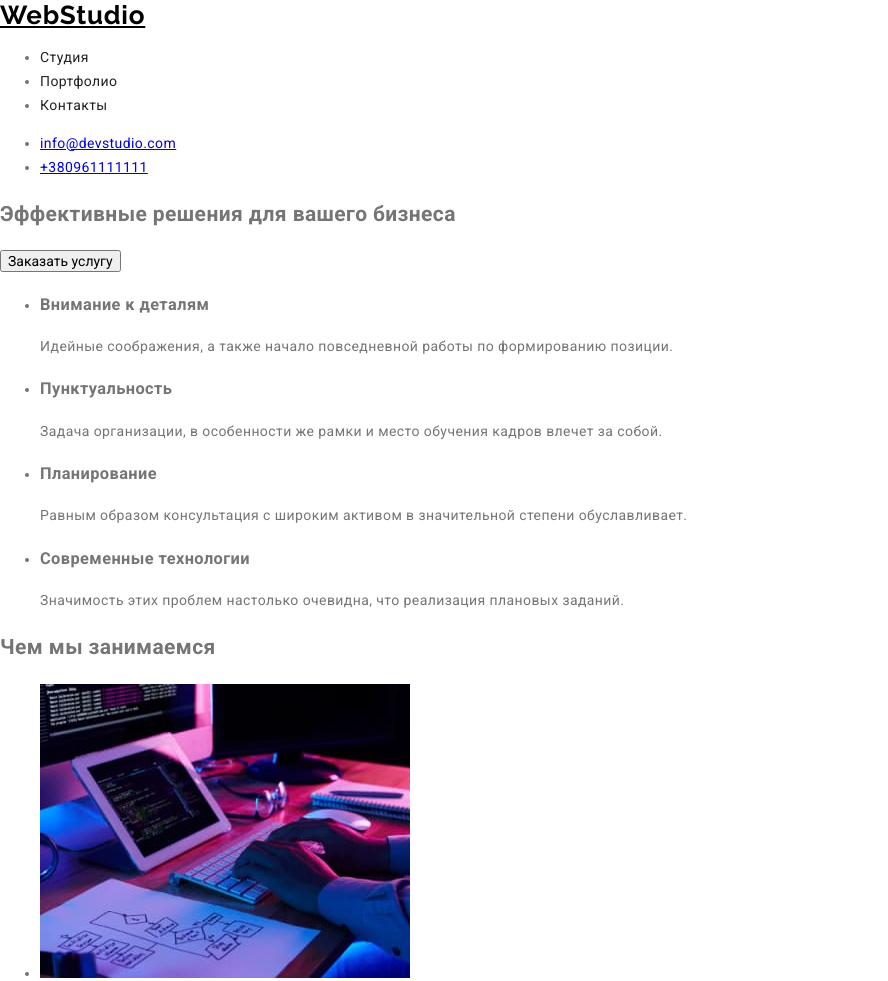
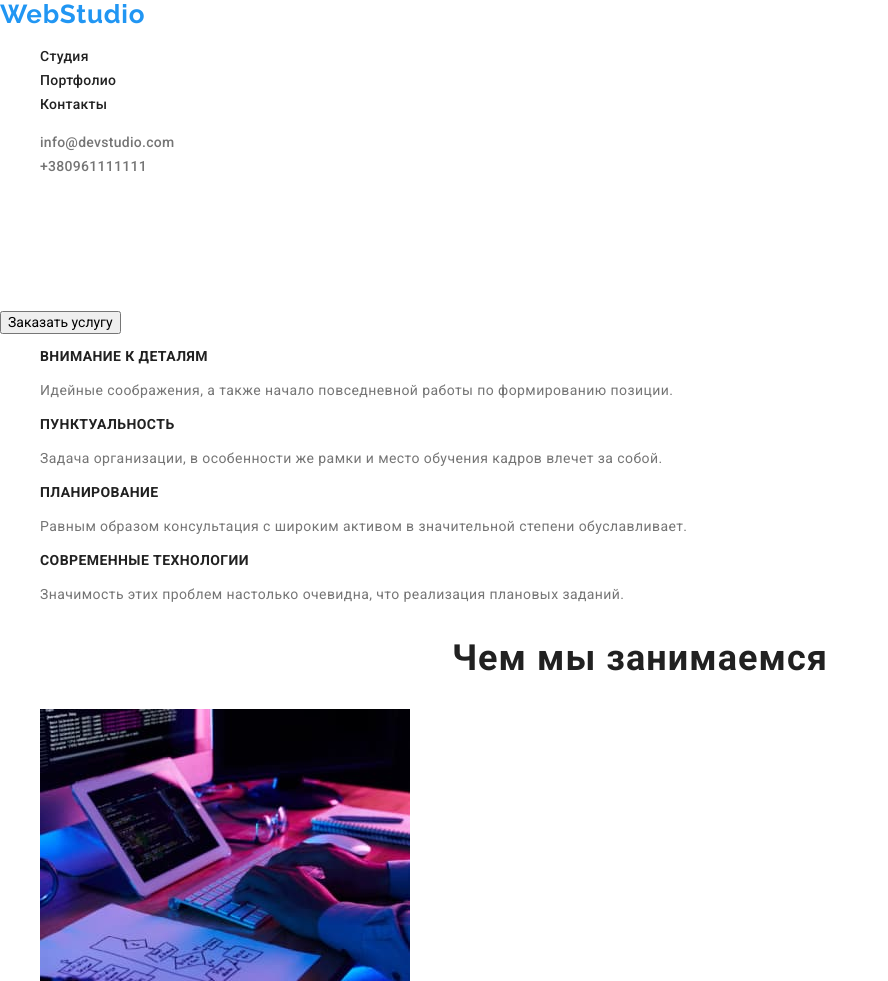
Before and after one commit to Dima-Grek/goit-markup-hw-02, a plain HTML site: page index.html in a window 1280 px wide. Shown: the top 981 px of the page, without its empty margins (0-888 px from the left). Drawn offline with nearby package versions, Linux system fonts and the light colour scheme.

Commit message:
без стиля к кнопке

```diff
--- a/css/styles.css
+++ b/css/styles.css
@@ -1,10 +1,12 @@
 :root {
     --main-text-color: #757575;
     --title-color: #212121;
+    --alternative-text-color: #ffffff;
     --alternative-title-color: #ffffff;
     --button-color: #ffffff;
     --link-color: #212121;
     --link-alt-color: #2196F3;
+    --dark-bg-color: #2F303A;
     --main-font: "Roboto", sans-serif;
     --logo-font: "Raleway";
 }
@@ -17,17 +19,44 @@
     color: var(--main-text-color);
 }
 
+
+/*логотип*/
+
 .logo {
+    text-decoration: none;
     font-family: Raleway;
     font-size: 26px;
-         line-height: 31px;
+    line-height: 1.14;
     letter-spacing: 0.03em;
     color: #000;
 }
 
+.logo:hover,
+.logo:focus {
+    color: var(--link-alt-color);
+}
+
+.logo-cl {
+    color: #2196F3;
+}
+
+
+/*логотип внизу*/
+
+.logo-cl-alt {
+    color: var(--alternative-text-color);
+}
+
+
+/*студия-портфолио-контакты*/
+
 .link {
     color: inherit;
     text-decoration: none;
+    font-weight: 500;
+    font-size: 14px;
+    line-height: 1.17;
+    letter-spacing: 0.02em;
     color: var(--link-color);
 }
 
@@ -36,6 +65,94 @@
     color: var(--link-alt-color);
 }
 
+
+/*почта-телефон-вверху*/
+
+.info {
+    color: inherit;
+    text-decoration: none;
+    font-weight: 500;
+    font-size: 14px;
+    line-height: 0.88;
+    letter-spacing: 0.02em;
+}
+
+.info:hover,
+.info:focus {
+    color: var(--link-alt-color);
+}
+
+
+/*почта-телефон-внизу*/
+
+.info-alt {
+    color: rgba(255, 255, 255, 0.6);
+}
+
+
+/*главный заголовок*/
+
+.hero {
+    font-weight: 900;
+    font-size: 44px;
+    line-height: 1.36;
+    text-align: center;
+    letter-spacing: 0.06em;
+    text-transform: uppercase;
+    color: var(--alternative-title-color);
+}
+
+
+/*убирает точки из списка*/
+
 .list {
     list-style: none;
 }
+
+
+/*меняет цвет и размер заголовков*/
+
+.title {
+    color: var( --title-color);
+}
+
+.page-title {
+    font-weight: bold;
+    font-size: 14px;
+    line-height: 1.14;
+    letter-spacing: 0.03em;
+    text-transform: uppercase;
+}
+
+.section-title {
+    font-weight: bold;
+    font-size: 36px;
+    line-height: 1.17;
+    text-align: center;
+    letter-spacing: 0.03em;
+}
+
+
+/*кнопка*/
+
+.button {}
+
+
+/*адрес*/
+
+.adress {
+    color: inherit;
+    text-decoration: none;
+    font-size: 14px;
+    line-height: 1.71;
+    letter-spacing: 0.03em;
+    color: var(--alternative-text-color);
+}
+
+.adress:hover,
+.adress:focus {
+    color: var(--link-alt-color);
+}
+
+
+/*подвал*/
--- a/index.html
+++ b/index.html
@@ -16,22 +16,22 @@
     <!--header-->
     <header>
         <nav>
-            <a class="logo" href="/">WebStudio</a>
-            <ul>
+            <a class="logo" href="/"><span class="logo-cl">Web</span>Studio</a>
+            <ul class="list">
                 <li><a class="link" href="Студия">Студия</a></li>
                 <li><a class="link" href="Портфолио">Портфолио</a></li>
                 <li><a class="link" href="Контакты">Контакты</a></li>
             </ul>
         </nav>
-        <ul>
-            <li><a href="mailto:info@devstudio.com">info@devstudio.com</a></li>
-            <li><a href="tel:+380961111111">+380961111111</a></li>
+        <ul class="list">
+            <li><a class="info" href="mailto:info@devstudio.com">info@devstudio.com</a></li>
+            <li><a class="info" href="tel:+380961111111">+380961111111</a></li>
         </ul>
     </header>
     <!--section1-->
     <section>
         <div class="dark-bg">
-            <h1>Эффективные решения для вашего бизнеса</h1>
+            <h1 class="hero">Эффективные решения для вашего бизнеса</h1>
             <button type="button">Заказать услугу</button>
         </div>
     </section>
@@ -40,27 +40,27 @@
         <!--section2-->
         <section>
             <div>
-                <ul>
+                <ul class="list">
                     <li>
-                        <h3>Внимание к деталям</h3>
+                        <h3 class="title page-title">Внимание к деталям</h3>
                         <p>
                             Идейные соображения, а также начало повседневной работы по формированию позиции.
                         </p>
                     </li>
                     <li>
-                        <h3>Пунктуальность</h3>
+                        <h3 class="title page-title">Пунктуальность</h3>
                         <p>
                             Задача организации, в особенности же рамки и место обучения кадров влечет за собой.
                         </p>
                     </li>
                     <li>
-                        <h3>Планирование</h3>
+                        <h3 class="title page-title">Планирование</h3>
                         <p>
                             Равным образом консультация с широким активом в значительной степени обуславливает.
                         </p>
                     </li>
                     <li>
-                        <h3>Современные технологии</h3>
+                        <h3 class="title page-title">Современные технологии</h3>
                         <p>
                             Значимость этих проблем настолько очевидна, что реализация плановых заданий.
                         </p>
@@ -71,9 +71,9 @@
         <!--section3-->
         <section>
             <div>
-                <h2>Чем мы занимаемся</h2>
+                <h2 class="title section-title">Чем мы занимаемся</h2>
                 <div>
-                    <ul>
+                    <ul class="list">
                         <li>
                             <img src="images/section3/img1.jpg" alt="планшет" width="370" />
                         </li>
@@ -90,28 +90,28 @@
         <!--section4-->
         <section>
             <div>
-                <h2>Наша команда</h2>
+                <h2 class="title section-title">Наша команда</h2>
 
                 <div>
-                    <ul>
+                    <ul class="list">
                         <li>
                             <img src="images/section4/teamcard1.jpg" alt="Игорь Демьяненко" width="200" />
-                            <h3>Игорь Демьяненко</h3>
+                            <h3 class="title page-title">Игорь Демьяненко</h3>
                             <p>Product Designer</p>
                         </li>
                         <li>
                             <img src="images/section4/teamcard2.jpg" alt="Ольга Репина" width="200" />
-                            <h3>Ольга Репина</h3>
+                            <h3 class="title page-title">Ольга Репина</h3>
                             <p>Frontend Developer</p>
                         </li>
                         <li>
                             <img src="images/section4/teamcard3.jpg" alt="Николай Тарасов" width="200" />
-                            <h3>Николай Тарасов</h3>
+                            <h3 class="title page-title">Николай Тарасов</h3>
                             <p>Marketing</p>
                         </li>
                         <li>
                             <img src="images/section4/teamcard4.jpg" alt="Михаил Ермаков" width="200" />
-                            <h3>Михаил Ермаков</h3>
+                            <h3 class="title page-title">Михаил Ермаков</h3>
                             <p>UI Designer</p>
                         </li>
                     </ul>
@@ -121,12 +121,13 @@
     </main>
     <!--footer-->
     <footer>
-        <a href="/">WebStudio</a>
-        <a href="https://goo.gl/maps/rzBRkCZk7dW5A2vX8">г. Киев, пр-т Леси Украинки, 26</a>
-        <ul>
-            <li><a href="mailto:info@devstudio.com">info@devstudio.com</a></li>
-            <li><a href="tel:+380961111111">+380961111111</a></li>
+        <a class="logo" href="/"><span class="logo logo-cl">Web</span><span class="logo logo-cl-alt">Studio</span></a>
+        <a class="adress" href="https://goo.gl/maps/rzBRkCZk7dW5A2vX8">г. Киев, пр-т Леси Украинки, 26</a>
+        <ul class="list">
+            <li><a class="info info-alt" href="mailto:info@devstudio.com">info@devstudio.com</a></li>
+            <li><a class="info info-alt" href="tel:+380961111111">+380961111111</a></li>
         </ul>
+
     </footer>
 </body>
 
```
Lines whose indentation alone changed are shown as unchanged.
